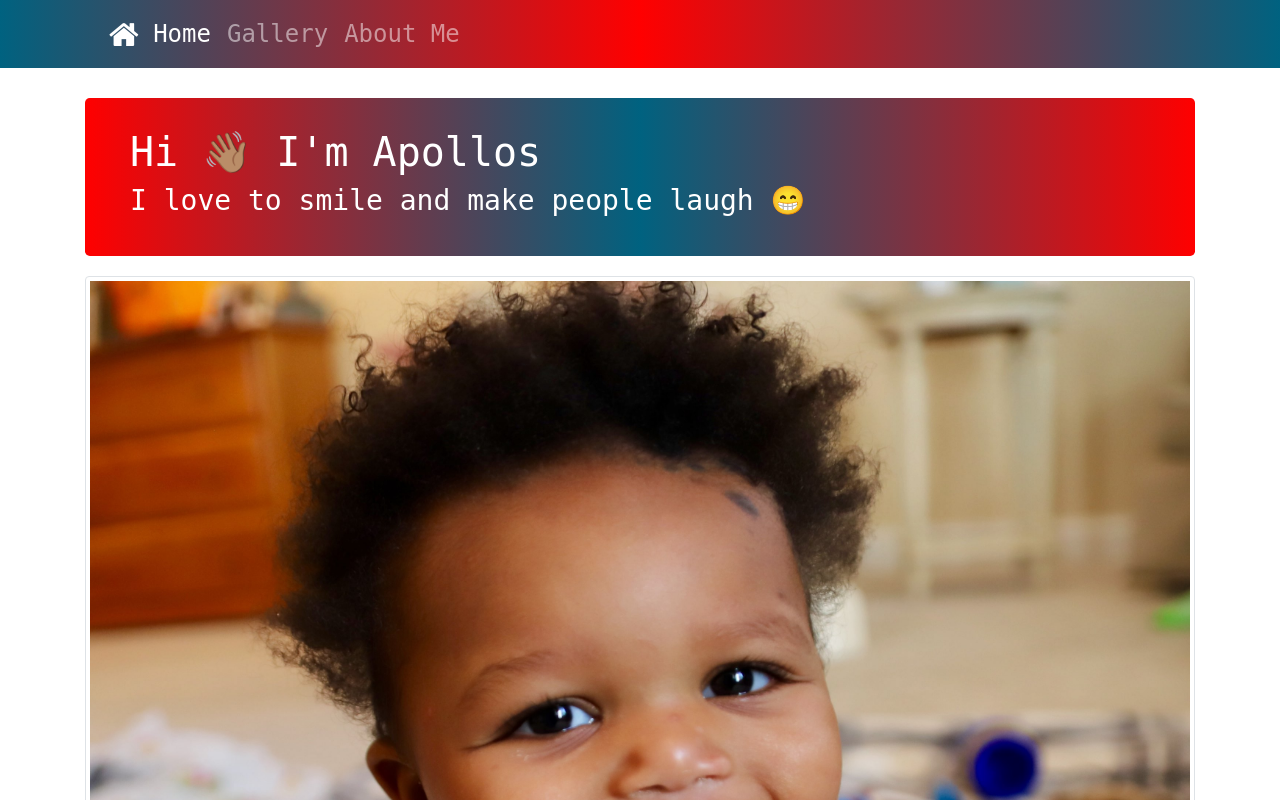
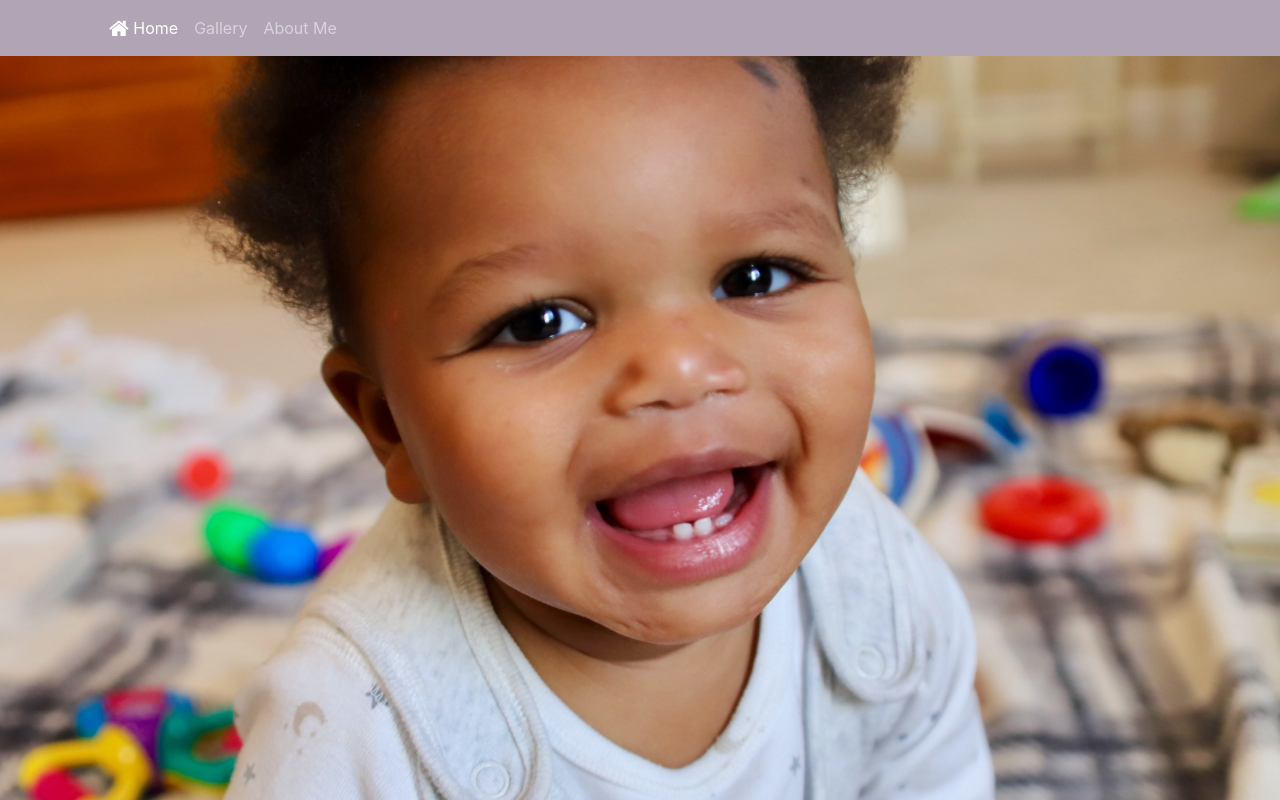
Before and after one commit to rachelcbrown13/ApollosSite, a website: page index.html in a window 1280 px wide. Shown: the top 800 px of the page. Drawn offline with nearby package versions, Linux system fonts and the light colour scheme; some icons are missing.

Commit message:
update Oct2020

```diff
--- a/index.html
+++ b/index.html
@@ -11,11 +11,11 @@
     <link rel="stylesheet" href="node_modules/bootstrap-social/bootstrap-social.css">
     <link rel="stylesheet" href="https://fonts.googleapis.com/css?family=Lobster|Open+Sans" />
     <link rel="stylesheet" href="stylesheet.css" />
-
     <title>All about Apollos</title>
 </head>
 <body>
-    <nav class="navbar navbar-expand-sm navbar-dark bg-dark sticky-top">
+    <!-- Navbar -->
+    <nav class="navbar navbar-expand-sm navbar-dark sticky-top">
         <div class="container">
             <a class="navbar-brand" href="#"> </a>
             <button class="navbar-toggler ml-auto" type="button" data-toggle="collapse" data-target="#apollosNavbar">
@@ -30,26 +30,7 @@
             </div>
         </div>
     </nav>
-
-    <header class="container">
-        <div class="jumbotron">
-            <div class="container">
-                <div class="row">
-                    <div class="col">
-                        <h1>Hi 👋🏽 I'm Apollos</h1>
-                        <h3>I love to smile and make people laugh 😁</h3>
-                    </div>
-                </div>
-            </div>
-        </div>
-    </header>
-    <div class="container">
-        <div class="row">
-            <div class="col">
-                <img class="img-thumbnail" src="imgs/FullSizeR_17.jpg">
-            </div>
-        </div>
-    </div>
+    <div class="bg"></div>
     <script src="node_modules/jquery/dist/jquery.slim.min.js"></script>
     <script src="node_modules/popper.js/dist/umd/popper.min.js"></script>
     <script src="node_modules/bootstrap/dist/js/bootstrap.min.js"></script>
--- a/package.json
+++ b/package.json
@@ -24,6 +24,7 @@
   "dependencies": {
     "@fortawesome/fontawesome-free": "^5.13.0",
     "bootstrap": "^4.5.0",
-    "font-awesome": "^4.7.0"
+    "font-awesome": "^4.7.0",
+    "font-awesome-icons": "^1.6.0"
   }
 }
--- a/stylesheet.css
+++ b/stylesheet.css
@@ -1,16 +1,18 @@
+body, html{
+    height: 100%;
+}
 h1,h2,h3{
     font-family:"DK Crayon Crumble", "monospace";
 }
-nav{
-    background-image: linear-gradient(to right,rgb(0, 98, 128),red, rgb(0, 98, 128));
+.jumbotron{
+    background-image: linear-gradient(to right,rgb(0, 98, 128),red);
     font-family: "DK Crayon Crumble", "monospace";
     font-size: x-large;
-    margin-bottom: 30px;
+    margin:0px;
 }
-.jumbotron {
-    margin-bottom: 20px;
+nav {
     padding: 30px;
-    background-image: linear-gradient(to right,red, rgb(0, 98, 128), red);
+    background-color: rgba(60,30,70,.4);
     color: white;
 }
 dt{
@@ -19,3 +21,10 @@ dt{
 .card-header{
     background-color: rgb(0, 98, 128);
 }
+.bg{
+    background-image: url("imgs/FullSizeR_17.jpg");
+    height: 100%;
+    background-position: center;
+    background-repeat: no-repeat;
+    background-size: cover;
+}
--- a/udemyPractice.html
+++ /dev/null
@@ -1,12 +0,0 @@
-<!DOCTYPE html>
-<html lang="en">
-<head>
-    <meta charset="UTF-8">
-    <meta name="viewport" content="width=device-width, initial-scale=1.0">
-    <title>Annoy O Matic</title>
-    <script type="text/javascript" src="annoy.js"></script>
-</head>
-<body>
-
-</body>
-</html>
```
Also changed, not shown: aboutMe.html (+7 -1 lines), annoy.js (deleted, +0 -12 lines), gallery.html (+1 -1 lines), .github/workflows/deploy.yml (added), 1 other file.
